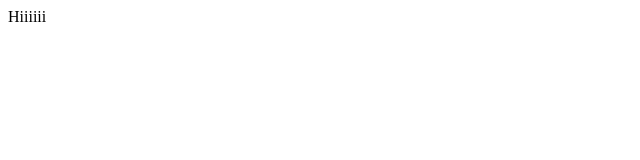
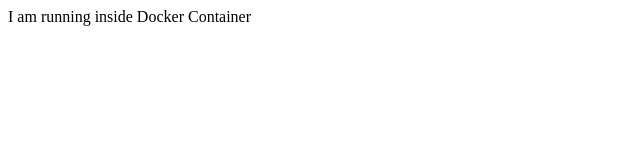
Before and after one commit to collabnix/testapache, a plain HTML site: page Breakout/index.html in a window 1280 px wide. Shown: the whole page, without its empty margins (0-640 px from the left). Drawn offline with Linux system fonts and the light colour scheme.

Commit message:
Update index.html

```diff
--- a/Breakout/index.html
+++ b/Breakout/index.html
@@ -1,3 +1,3 @@
 <html>
-<body> Hiiiiii</body>
+<body> I am running inside Docker Container</body>
 </html>
```
